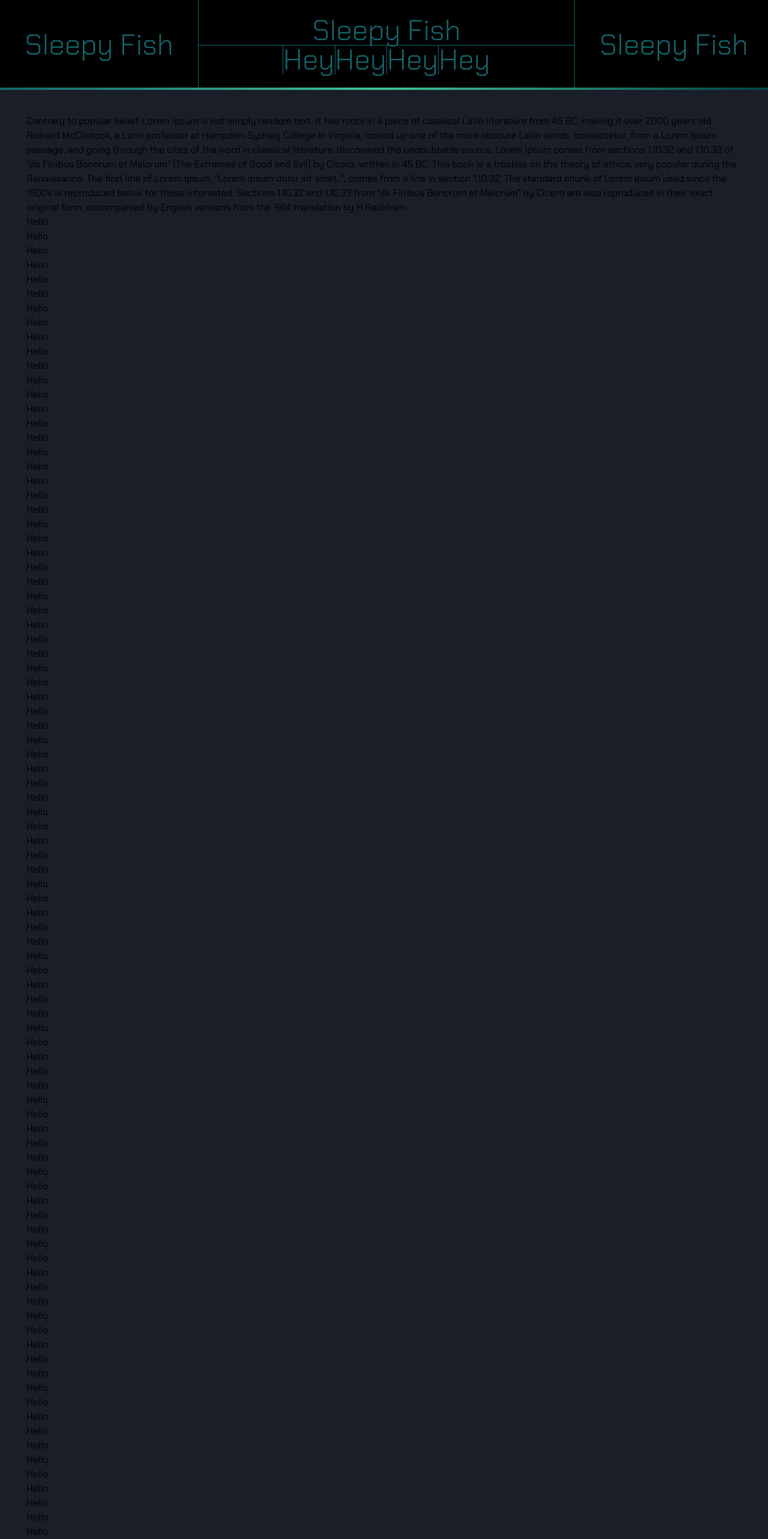
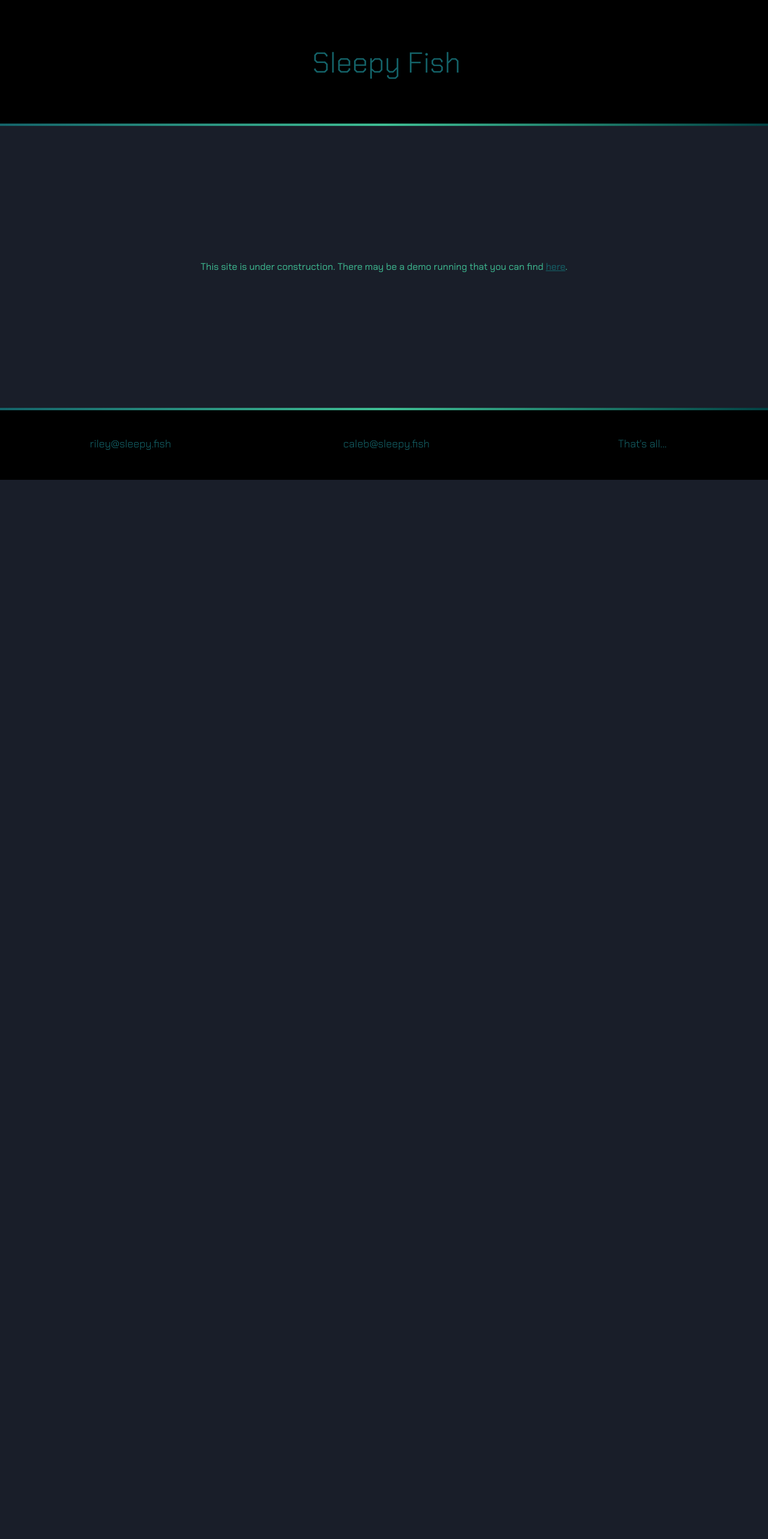
Before and after one commit to Sleepy-Fish/sleepy.fish, a React app: page / in a window 1280 px wide. Shown: the top 2566 px of the page at 60% size. After the commit the page ends 800 px from the top, so only its background shows below. Built offline with nearby package versions, Linux system fonts and the light colour scheme.

Commit message:
fixed it up

```diff
--- a/package.json
+++ b/package.json
@@ -16,8 +16,6 @@
   "author": "J Riley Harrington <jrileyharrington@gmail.com>",
   "license": "MIT",
   "dependencies": {
-    "@emotion/react": "^11.4.0",
-    "@emotion/styled": "^11.3.0",
     "babel-loader": "^8.2.2",
     "postcss-loader": "^6.1.0",
     "react": "^17.0.2",
--- a/src/Root/components/Content.jsx
+++ b/src/Root/components/Content.jsx
@@ -1,121 +1,15 @@
 import React from 'react';
 
 const Content = () => (
-  <div className="h-screen p-5 md:p-10">
-    <p>
-      Contrary to popular belief, Lorem Ipsum is not simply random text.
-      It has roots in a piece of classical Latin literature from 45 BC,
-      making it over 2000 years old. Richard McClintock, a Latin professor
-      at Hampden-Sydney College in Virginia, looked up one of the more obscure
-      Latin words, consectetur, from a Lorem Ipsum passage, and going through
-      the cites of the word in classical literature, discovered the undoubtable source.
-      Lorem Ipsum comes from sections 1.10.32 and 1.10.33 of &quot;de Finibus Bonorum et Malorum&quot;
-      (The Extremes of Good and Evil) by Cicero, written in 45 BC. This book is a treatise
-      on the theory of ethics, very popular during the Renaissance. The first line of Lorem Ipsum,
-      &quot;Lorem ipsum dolor sit amet..&quot;, comes from a line in section 1.10.32.
-      The standard chunk of Lorem Ipsum used since the 1500s is reproduced below for those interested.
-      Sections 1.10.32 and 1.10.33 from &quot;de Finibus Bonorum et Malorum&quot; by Cicero are also reproduced
-      in their exact original form, accompanied by English versions from the 1914 translation by H.Rackham.
-    </p>
-    <p>Hello</p>
-    <p>Hello</p>
-    <p>Hello</p>
-    <p>Hello</p>
-    <p>Hello</p>
-    <p>Hello</p>
-    <p>Hello</p>
-    <p>Hello</p>
-    <p>Hello</p>
-    <p>Hello</p>
-    <p>Hello</p>
-    <p>Hello</p>
-    <p>Hello</p>
-    <p>Hello</p>
-    <p>Hello</p>
-    <p>Hello</p>
-    <p>Hello</p>
-    <p>Hello</p>
-    <p>Hello</p>
-    <p>Hello</p>
-    <p>Hello</p>
-    <p>Hello</p>
-    <p>Hello</p>
-    <p>Hello</p>
-    <p>Hello</p>
-    <p>Hello</p>
-    <p>Hello</p>
-    <p>Hello</p>
-    <p>Hello</p>
-    <p>Hello</p>
-    <p>Hello</p>
-    <p>Hello</p>
-    <p>Hello</p>
-    <p>Hello</p>
-    <p>Hello</p>
-    <p>Hello</p>
-    <p>Hello</p>
-    <p>Hello</p>
-    <p>Hello</p>
-    <p>Hello</p>
-    <p>Hello</p>
-    <p>Hello</p>
-    <p>Hello</p>
-    <p>Hello</p>
-    <p>Hello</p>
-    <p>Hello</p>
-    <p>Hello</p>
-    <p>Hello</p>
-    <p>Hello</p>
-    <p>Hello</p>
-    <p>Hello</p>
-    <p>Hello</p>
-    <p>Hello</p>
-    <p>Hello</p>
-    <p>Hello</p>
-    <p>Hello</p>
-    <p>Hello</p>
-    <p>Hello</p>
-    <p>Hello</p>
-    <p>Hello</p>
-    <p>Hello</p>
-    <p>Hello</p>
-    <p>Hello</p>
-    <p>Hello</p>
-    <p>Hello</p>
-    <p>Hello</p>
-    <p>Hello</p>
-    <p>Hello</p>
-    <p>Hello</p>
-    <p>Hello</p>
-    <p>Hello</p>
-    <p>Hello</p>
-    <p>Hello</p>
-    <p>Hello</p>
-    <p>Hello</p>
-    <p>Hello</p>
-    <p>Hello</p>
-    <p>Hello</p>
-    <p>Hello</p>
-    <p>Hello</p>
-    <p>Hello</p>
-    <p>Hello</p>
-    <p>Hello</p>
-    <p>Hello</p>
-    <p>Hello</p>
-    <p>Hello</p>
-    <p>Hello</p>
-    <p>Hello</p>
-    <p>Hello</p>
-    <p>Hello</p>
-    <p>Hello</p>
-    <p>Hello</p>
-    <p>Hello</p>
-    <p>Hello</p>
-    <p>Hello</p>
-    <p>Hello</p>
-    <p>Hello</p>
-    <p>Hello</p>
-    <p>Hello</p>
+  <div className="absolute top-0 left-0 w-screen h-screen p-5 md:p-10 pt-header-m md:pt-header-d pb-footer-m md:pb-footer-d">
+    <div className="flex items-center justify-center h-full">
+      <p className="text-center text-highlight">
+        This site is under construction. There may be a demo running that you can find
+        {' '}
+        <a className="underline text-primary" href="https://demo.sleepy.fish">here</a>
+        .
+      </p>
+    </div>
   </div>
 );
 
--- /dev/null
+++ b/src/Root/components/Footer.jsx
@@ -0,0 +1,18 @@
+import React from 'react';
+
+const Footer = () => (
+  <nav className="absolute bottom-0 left-0 flex flex-row items-center w-full bg-black h-footer-m md:h-footer-d">
+    <div className="absolute top-0 w-full h-1 bg-primary bg-gradient-to-r from-primary via-highlight to-secondary" />
+    <div className="flex items-center justify-center w-1/3 h-full ml-2 text-lg font-light text-center text-primary hover:text-primary">
+      riley@sleepy.fish
+    </div>
+    <div className="flex items-center justify-center w-1/3 h-full ml-2 text-lg font-light text-center text-primary hover:text-primary">
+      caleb@sleepy.fish
+    </div>
+    <div className="flex items-center justify-center w-1/3 h-full ml-2 text-lg font-light text-center text-primary hover:text-primary">
+      That&apos;s all...
+    </div>
+  </nav>
+);
+
+export default Footer;
--- a/src/Root/components/Header.jsx
+++ b/src/Root/components/Header.jsx
@@ -2,22 +2,10 @@ import React from 'react';
 
 const Header = () => (
   <nav className="absolute top-0 left-0 flex flex-row items-center w-full bg-black h-header-m md:h-header-d">
-    <div className="flex items-center justify-center w-1/4 h-full ml-2 text-5xl font-light text-center text-primary hover:text-primary">
+    <div className="flex items-center justify-center w-full h-full ml-2 text-5xl font-light text-center text-primary hover:text-primary">
       Sleepy Fish
     </div>
-    <div className="flex flex-col items-center justify-center w-1/2 h-full ml-2 text-5xl font-light text-center border-l border-r border-primary text-primary hover:text-primary">
-      <div className="w-full border-b">Sleepy Fish</div>
-      <div className="flex flex-row items-center justify-evenly">
-        <div className="border-l">Hey</div>
-        <div className="border-l">Hey</div>
-        <div className="border-l">Hey</div>
-        <div className="border-l">Hey</div>
-      </div>
-    </div>
-    <div className="flex items-center justify-center w-1/4 h-full ml-2 text-5xl font-light text-center text-primary hover:text-primary">
-      Sleepy Fish
-    </div>
-    <div className="absolute bottom-0 w-full h-1 animate-scroll-x bg-primary bg-gradient-to-r from-primary via-highlight to-secondary" />
+    <div className="absolute bottom-0 w-full h-1 bg-primary bg-gradient-to-r from-primary via-highlight to-secondary" />
   </nav>
 );
 
--- a/src/Root/components/index.jsx
+++ b/src/Root/components/index.jsx
@@ -1,2 +1,3 @@
 export { default as Header } from './Header';
+export { default as Footer } from './Footer';
 export { default as Content } from './Content';
--- a/src/Root/index.jsx
+++ b/src/Root/index.jsx
@@ -1,13 +1,11 @@
 import React from 'react';
-import styled from '@emotion/styled';
-import { Header, Content } from './components';
-
-const StyledRoot = styled.div``;
+import { Header, Content, Footer } from './components';
 
 const Root = () => (
-  <StyledRoot className="ml-1 mt-header-m md:mt-header-d">
+  <div className="ml-1 mt-header-m md:mt-header-d mb-footer-m md:mb-footer-d">
     <Header />
     <Content />
-  </StyledRoot>
+    <Footer />
+  </div>
 );
 export default Root;
--- a/tailwind.config.js
+++ b/tailwind.config.js
@@ -21,25 +21,11 @@ module.exports = {
     },
     extend: {
       spacing: {
-        'header-m': '110px',
-        'header-d': '150px',
+        'header-m': '160px',
+        'header-d': '210px',
+        'footer-m': '80px',
+        'footer-d': '120px',
       },
-      keyframes: {
-        'scroll-x': {
-            '0%': {
-              'background-position': '0% 0%',
-            },
-            '50%': {
-              'background-position': '50% 50%',
-          },
-            '100%': {
-                'background-position': '100% 100%',
-            },
-        }
-        },
-        animation: {
-            'scroll-x': 'scroll-x 1s linear infinite',
-        }
     },
   },
   // prefix: like screen sizes md: or mouse actions hover:
```
Also changed, not shown: .circleci/config.yml (added), 1 other file (tests, documents, lock files or other folders).
